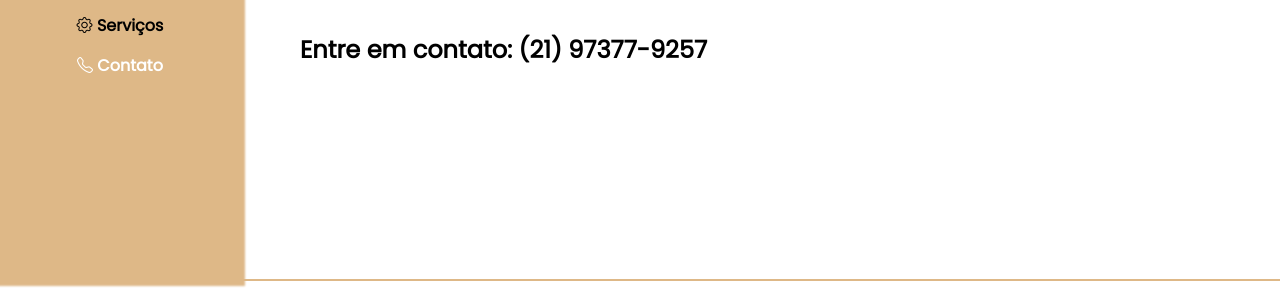
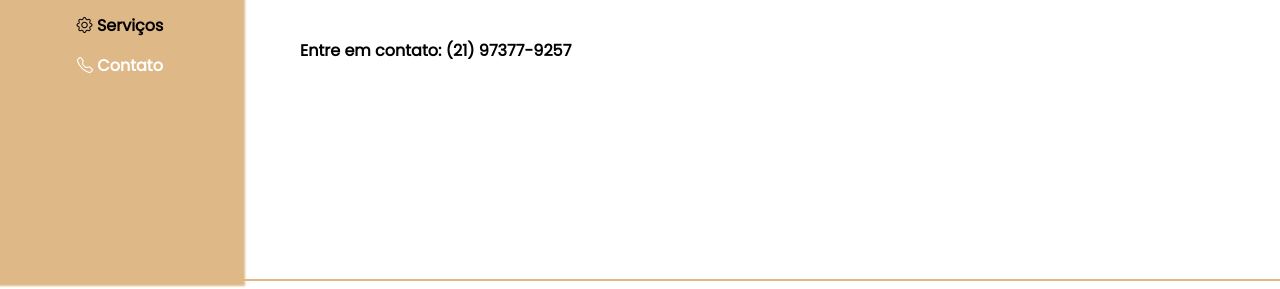
Before and after one commit to victorviccente/burlywoodvv, a plain HTML site: page index.html in a window 1280 px wide. Shown: the part 519-808 px from the top of the page. Drawn offline with nearby package versions, Linux system fonts and the light colour scheme.

Commit message:
Update index.html

```diff
--- a/index.html
+++ b/index.html
@@ -73,7 +73,7 @@
                             <br>
                             <br>
                             <br>
-                            <h4><a href="https://wa.me/5521973779257" target="_blank" class="link-custom"> Entre em contato: (21) 97377-9257</a></h4>
+                            <h6><a href="https://wa.me/5521973779257" target="_blank" class="link-custom"> Entre em contato: (21) 97377-9257</a></h6>
                         </div>
                     </div>
                 </div>
```
